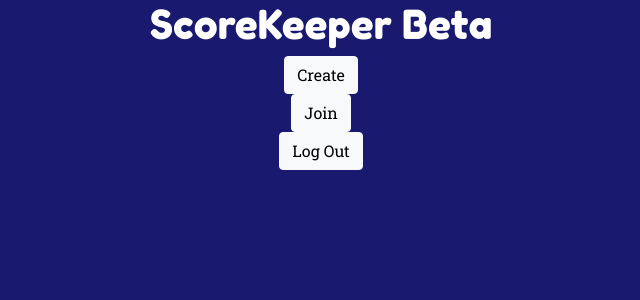
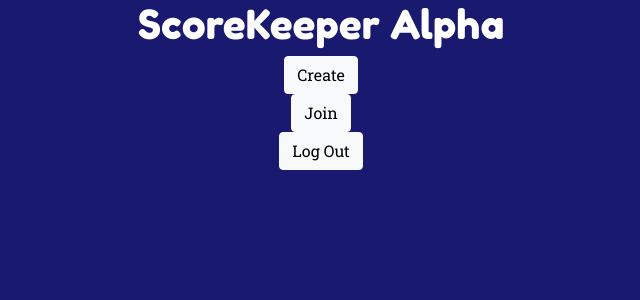
Before and after one commit to AquanMagis/scorekeeper-perscholas-casestudy, a Java web app: page /dashboard in a window 1280 px wide. Shown: the top 300 px of the page, without its empty margins (319-959 px from the left). Run offline with Spring Boot 4, a stand-in JSP engine, Linux system fonts and the light colour scheme.

Commit message:
Changed header to Scorekeeper Alpha.  Because this is definitely still in alpha.

```diff
--- a/src/main/webapp/WEB-INF/jsp/include/header.jsp
+++ b/src/main/webapp/WEB-INF/jsp/include/header.jsp
@@ -7,5 +7,5 @@
     <title>ScoreKeeper</title>
 </head>
 <body>
-    <h1>ScoreKeeper Beta</h1>
+    <h1>ScoreKeeper Alpha</h1>
     <script src="https://ajax.googleapis.com/ajax/libs/jquery/3.6.0/jquery.min.js"></script>
```
